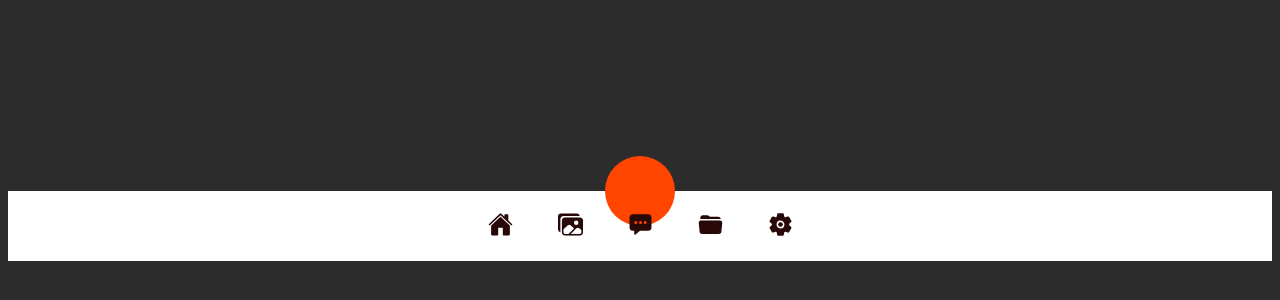
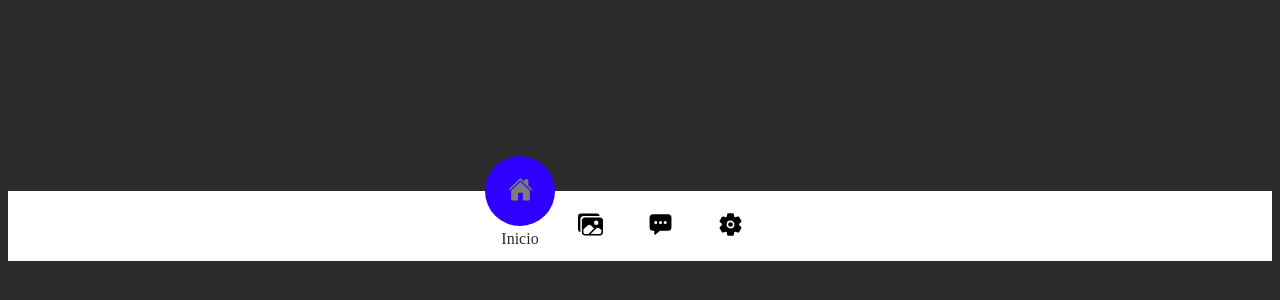
Before and after one commit to guilhersantos949/menu-magico, a plain HTML site: page index.html in a window 1280 px wide. Shown: the part 182-482 px from the top of the page. Drawn offline with nearby package versions, Linux system fonts and the light colour scheme.

Commit message:
menu-magico-funcional

```diff
--- a/css/style.css
+++ /dev/null
@@ -1,71 +0,0 @@
-body{
-    height: 100vh; /* Define a altura do corpo da página para 100% da altura da viewport */
-    background-color: rgb(44, 44, 44); /* Define a cor de fundo do corpo da página */
-    display: flex; /* Utiliza o layout flexbox */
-    align-items: center; /* Alinha os itens ao centro verticalmente */
-    justify-content: center; /* Alinha os itens ao centro horizontalmente */
-}
-
-.navegacao{
-    width: 100%; /* Define a largura da navegação para 100% do contêiner pai */
-    height: 70px; /* Define a altura da navegação */
-    background-color: white; /* Define a cor de fundo da navegação */
-    display: flex; /* Utiliza o layout flexbox */
-    align-items: center; /* Alinha os itens ao centro verticalmente */
-    justify-content: center; /* Alinha os itens ao centro horizontalmente */
-    position: relative; /* Define a posição relativa para a navegação */
-}
-
-li{
-    width: 70px; /* Define a largura dos itens da lista */
-    height: 70px; /* Define a altura dos itens da lista */
-    list-style: none; /* Remove os marcadores de lista */
-    position: relative; /* Define a posição relativa para os itens da lista */
-    z-index: 1; /* Define o índice z para os itens da lista */
-}
-
-a{
-    width: 100%; /* Define a largura dos links para 100% do contêiner pai */
-    display: flex; /* Utiliza o layout flexbox */
-    align-items: center; /* Alinha os itens ao centro verticalmente */
-    justify-content: center; /* Alinha os itens ao centro horizontalmente */
-    flex-direction: column; /* Define a direção dos itens como coluna */
-    text-decoration: none; /* Remove a decoração do texto dos links */
-    position: relative; /* Define a posição relativa para os links */
-}
-
-.icone{
-    display: block; /* Define a exibição como bloco */
-    line-height: 75px; /* Define a altura da linha */
-    font-size: 25px; /* Define o tamanho da fonte */
-    color: #280808; /* Define a cor do ícone */
-    position: relative; /* Define a posição relativa para os ícones */
-    transition: .5s; /* Define a transição de 0.5 segundos */
-}
-
-.texto{
-    color: #000000; /* Define a cor do texto */
-    position: absolute; /* Define a posição absoluta para o texto */
-    opacity: 0; /* Define a opacidade inicial do texto como 0 (invisível) */
-    transition: .5s; /* Define a transição de 0.5 segundos */
-    font-family: 'Franklin Gothic Medium', 'Arial Narrow', Arial, sans-serif; /* Define a família da fonte */
-}
-
-li:hover a .icone{
-    transform: translatey(-35px); /* Move o ícone 35 pixels para cima quando o item da lista é hover */
-    color: rgb(116, 115, 115); /* Muda a cor do ícone para branco quando o item da lista é hover */
-}
-
-li:hover .texto{
-    opacity: 1; /* Torna o texto visível quando o item da lista é hover */
-    transform: translateY(10px); /* Move o texto 10 pixels para baixo quando o item da lista é hover */
-}
-
-.indicador{
-    width: 70px; /* Define a largura do indicador */
-    height: 70px; /* Define a altura do indicador */
-    background-color: orangered; /* Define a cor de fundo do indicador */
-    border-radius: 50%; /* Define o raio da borda para 50% (fazendo um círculo) */
-    position: absolute; /* Define a posição absoluta para o indicador */
-    top: -50%; /* Move o indicador 50% para cima */
-}
--- a/index.html
+++ b/index.html
@@ -5,42 +5,38 @@
     <meta charset="UTF-8"> <!-- Define a codificação de caracteres para UTF-8 -->
     <meta name="viewport" content="width=device-width, initial-scale=1.0"> <!-- Configura a viewport para responsividade -->
     <title>Menu magico</title> <!-- Título da página -->
-    <link rel="stylesheet" href="css/style.css"> <!-- Link para o arquivo CSS externo -->
+    <link rel="stylesheet" href="style.css"> <!-- Link para o arquivo CSS externo -->
 </head>
 
 <body>
-    <div class="navegacao"> <!-- Início da navegação -->
-        <li class="lista"> <!-- Item da lista de navegação -->
-            <a href="#"> <!-- Link de navegação -->
-                <span class="icone"><ion-icon name="home"></ion-icon></span> <!-- Ícone de casa -->
-                <span class="texto">Inicio</span> <!-- Texto do link -->
+    <div class="navegacao">
+        <ul>
+            <li class="lista active">
+                <a href="#">
+                    <span class="icone"><ion-icon name="home"></ion-icon></span>
+                    <span class="texto">Inicio</span>
                 </a>
             </li>
-        <li class="lista"> <!-- Outro item da lista de navegação -->
+            <li class="lista">
                 <a href="#">
-                <span class="icone"><ion-icon name="images"></ion-icon></ion-icon></span> <!-- Ícone de imagens -->
-                <span class="texto">foto</span> <!-- Texto do link -->
+                    <span class="icone"><ion-icon name="images"></ion-icon></span>
+                    <span class="texto">Imagens</span>
                 </a>
             </li>
-        <li class="lista"> <!-- Outro item da lista de navegação -->
+            <li class="lista">
                 <a href="#">
-                <span class="icone"><ion-icon name="chatbox-ellipses"></ion-icon></ion-icon></span> <!-- Ícone de mensagem -->
-                <span class="texto">Mensagem</span> <!-- Texto do link -->
+                    <span class="icone"><ion-icon name="chatbox-ellipses"></ion-icon></span>
+                    <span class="texto">contatos</span>
                 </a>
             </li>
-        <li class="lista"> <!-- Outro item da lista de navegação -->
+            <li class="lista">
                 <a href="#">
-                <span class="icone"><ion-icon name="folder-open"></ion-icon></ion-icon></span> <!-- Ícone de pasta aberta -->
-                <span class="texto">Aquivos</span> <!-- Texto do link -->
+                    <span class="icone"><ion-icon name="settings"></ion-icon></ion-icon></span>
+                    <span class="texto">conficuração</span>
                 </a>
             </li>
-        <li class="lista"> <!-- Outro item da lista de navegação -->
-            <a href="#">
-                <span class="icone"><ion-icon name="settings"></ion-icon></ion-icon></span> <!-- Ícone de configurações -->
-                <span class="texto">Configuração</span> <!-- Texto do link -->
-            </a>
-        </li>
-        <div class="indicador"></div> <!-- Indicador de navegação -->
+            <div class="indicador"></div>
+        </ul>
     </div>
 
     <script src="js/index.js"></script> <!-- Link para o arquivo JavaScript externo -->
--- a/js/index.js
+++ b/js/index.js
@@ -1,12 +1,12 @@
 const lista = document.querySelectorAll('.lista');
 
 function ativaLink(){
-    for(let i of lista){
-        li.classList.remove('ativo')
-    }
-    this.classList.add('ativo')
+    lista.forEach((item) => {
+        item.classList.remove('active');
+    });
+    this.classList.add('active');
 }
 
-for(let i of lista){
-    i.addEventListener('click', ativalink)
-}
+lista.forEach((item) => {
+    item.addEventListener('click', ativaLink);
+});
--- /dev/null
+++ b/style.css
@@ -0,0 +1,85 @@
+body{
+    height: 100vh; /* Define a altura do corpo da página para 100% da altura da viewport */
+    background-color: rgb(44, 44, 44); /* Define a cor de fundo do corpo da página */
+    display: flex; /* Utiliza o layout flexbox */
+    align-items: center; /* Alinha os itens ao centro verticalmente */
+    justify-content: center; /* Alinha os itens ao centro horizontalmente */
+}
+
+.navegacao{
+    width: 100%; /* Define a largura da navegação para 100% do contêiner pai */
+    height: 70px; /* Define a altura da navegação */
+    background-color: white; /* Define a cor de fundo da navegação */
+    display: flex; /* Utiliza o layout flexbox */
+    align-items: center; /* Alinha os itens ao centro verticalmente */
+    justify-content: center; /* Alinha os itens ao centro horizontalmente */
+    position: relative; /* Define a posição relativa para a navegação */
+}
+
+ul{
+    width: 350px;
+    display: flex;
+}
+li{
+    width: 70px;
+    height: 70px;
+    list-style-type: none;
+    position: relative;
+    z-index: 1;
+}
+a{
+    width: 100%;
+    display: flex;
+    align-items: center;
+    justify-content: center;
+    flex-direction: column;
+    text-decoration: none;
+    position: relative;
+}
+.icone{
+    display: block;
+    line-height: 75px;
+    font-size: 25px;
+    color: black;
+    position: relative;
+}
+.texto{
+    color: rgb(44, 44, 44);
+    position: absolute;
+    opacity: 0;
+    transform: translateY(20px);
+}
+.indicador{
+    width: 70px;
+    height: 70px;
+    background-color: rgb(47, 0, 255);
+    border-radius: 50%;
+    position: absolute;
+    top: -50%;
+}
+li.active .icone{
+    transform: translateY(-35px);
+    color: rgb(124, 124, 124);
+    transition: .5s;
+}
+li.active .texto{
+    opacity: 1;
+    transform: translateY(10px);
+    transition: .5s;
+}
+li:nth-child(1).active ~ .indicador{
+    transform: translateX(calc(70px * 0));
+    transition: .5s;
+}
+li:nth-child(2).active ~ .indicador{
+    transform: translateX(calc(70px * 1));
+    transition: .5s;
+}
+li:nth-child(3).active ~ .indicador{
+    transform: translateX(calc(70px * 2));
+    transition: .5s;
+}
+li:nth-child(4).active ~ .indicador{
+    transform: translateX(calc(70px * 3));
+    transition: .5s;
+}
```
Lines whose indentation alone changed are shown as unchanged.
